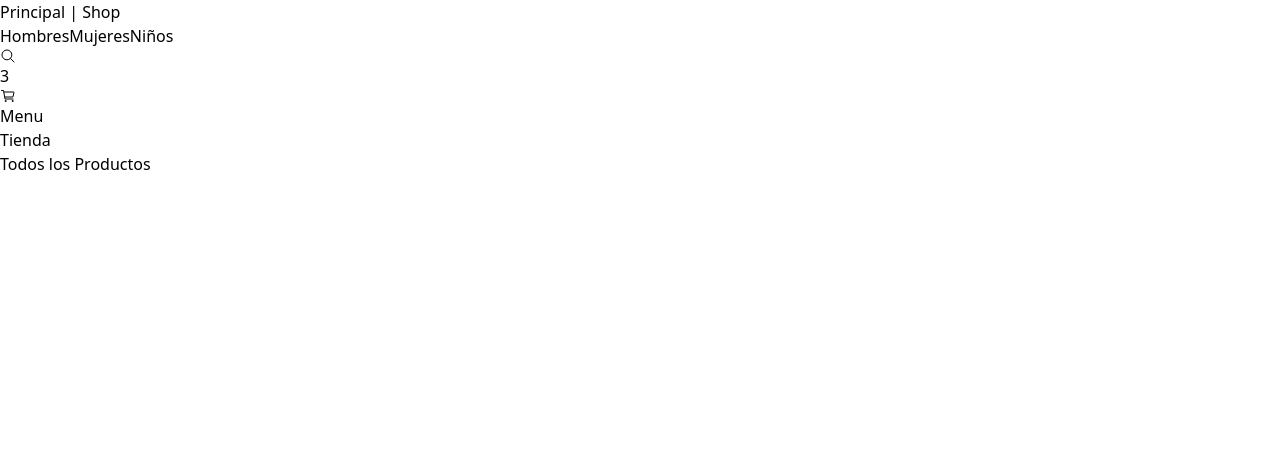
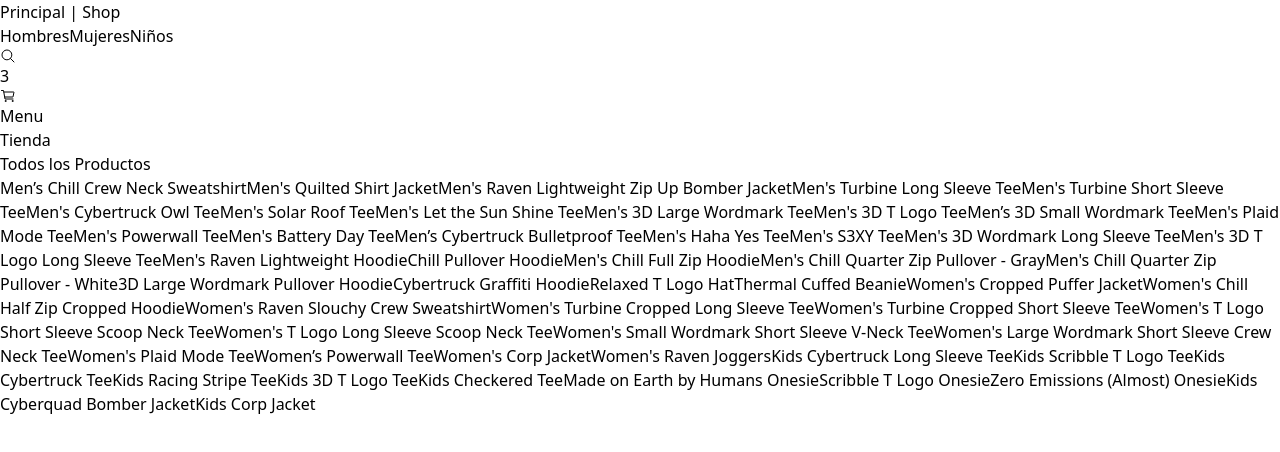
Before and after one commit to juan-arango35/tesloShop-next, a Next.js app: page / in a window 1280 px wide. Shown: the top 452 px of the page. Built offline with nearby package versions, Linux system fonts and the light colour scheme.

Commit message:
add grid component

```diff
--- a/src/app/(shop)/page.tsx
+++ b/src/app/(shop)/page.tsx
@@ -1,9 +1,15 @@
+import ProductGrid from "@/components/products/product-grid/ProductGrid";
 import Title from "@/components/ui/title/Title";
+import { initialData } from "@/seed/seed";
+
+const products = initialData.products;
 
 export default function Home() {
   return (
     <>
       <Title title="Tienda" subTitle="Todos los Productos" className="mb-2"/>
+
+      <ProductGrid products={products}/>
     </>
   );
 }
--- a/src/components/index.ts
+++ b/src/components/index.ts
@@ -1,3 +1,6 @@
+
+export * from "./products/product-grid/ProductGrid"
+
 export * from "./ui/top-menu/TopMenu"
 export * from "./ui/not-found/PageNotFound"
 export * from "./ui/title/Title"
--- /dev/null
+++ b/src/components/products/product-grid/ProductGrid.tsx
@@ -0,0 +1,19 @@
+import { Product } from "@/interfaces"
+
+interface Props {
+    products: Product[]
+}
+const ProductGrid = ({products}:Props) => {
+  return (
+    <div className="grid grid-col-2 sm:grid-cols-3 gap-10 mb-10">
+        {
+            products.map((product)=>(
+                <span key={product.slug}>{product.title}</span>
+            ))
+        }
+
+    </div>
+  )
+}
+
+export default ProductGrid
--- /dev/null
+++ b/src/interfaces/index.ts
@@ -0,0 +1 @@
+export * from "./product.interface"
```
Also changed, not shown: src/interfaces/product.interface.ts (added, +16 -0 lines), src/seed/seed.ts (+5 -3 lines).
